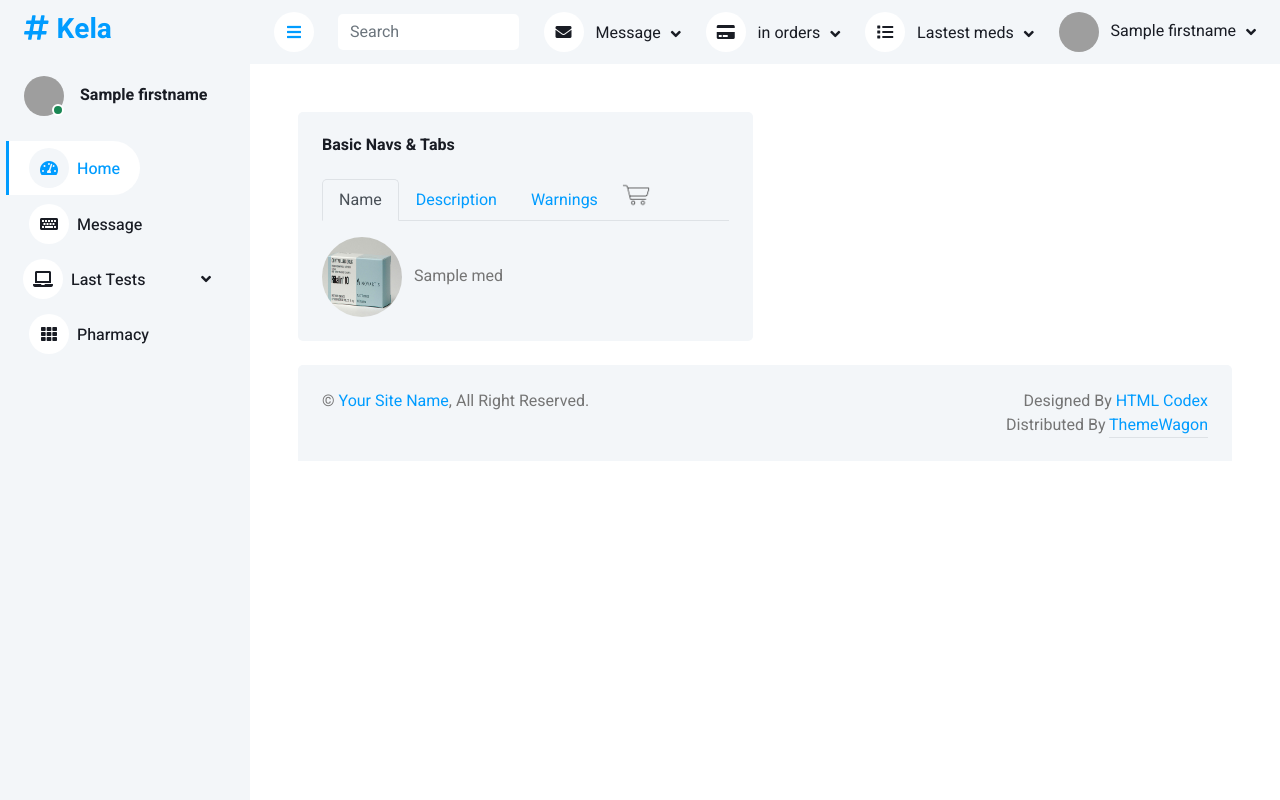
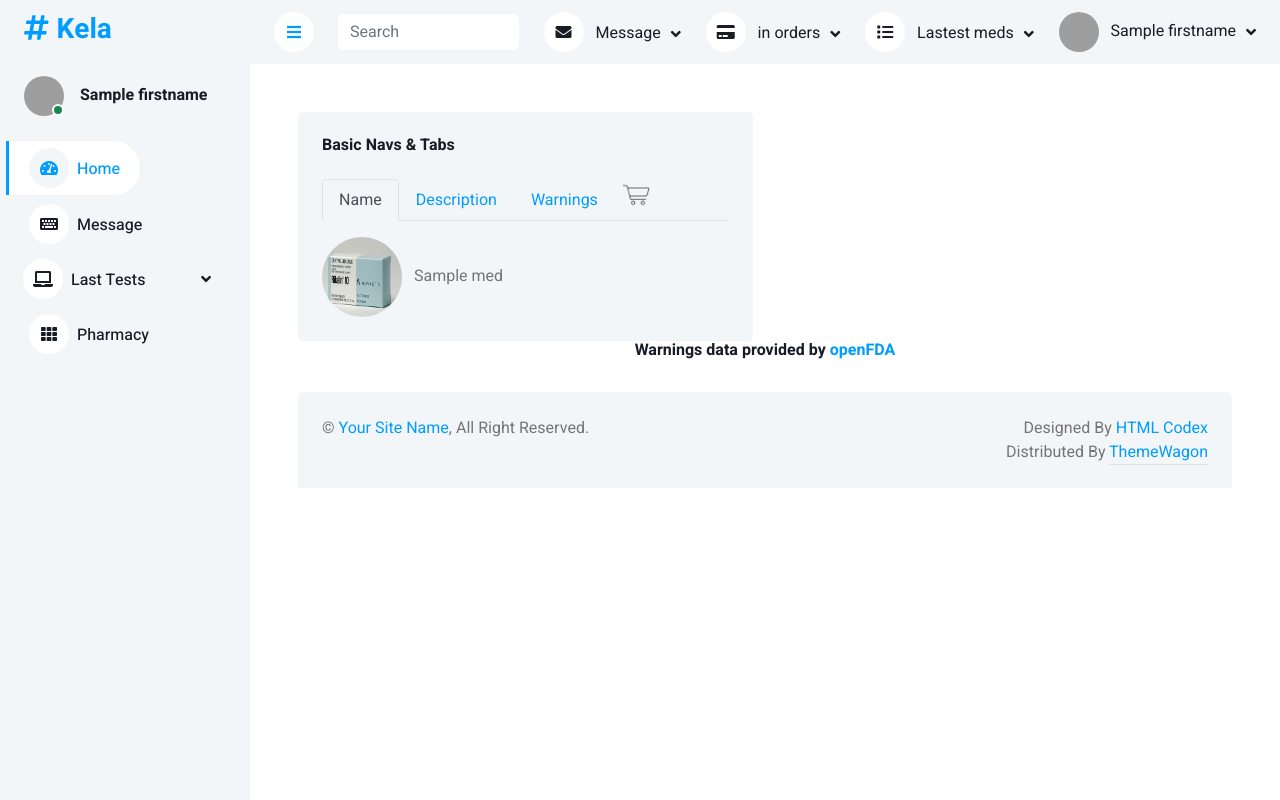
Before and after one commit to Project-Management-SCE/PM2022_TEAM_16, a Django app: template projectapp/templates/customers/pharmacy.html in a window 1280 px wide. Run offline with Django 3.2, Linux system fonts and the light colour scheme; the template is opened without the code that fills it: most values are stand-ins (such as "Sample title", 1, 10 or a date in 2020); some libraries are stand-ins or nearby versions; grey boxes are pictures that could not be loaded.

Commit message:
BSPM2022T16-48 API Credits

```diff
--- a/projectapp/templates/customers/pharmacy.html
+++ b/projectapp/templates/customers/pharmacy.html
@@ -231,6 +231,9 @@
                     </div>
                     {%endfor%}
                 </div>
+                <h6 style="text-align: center;">Warnings data provided by
+                    <a href="open.fda.gov">openFDA</a>
+                </h6>
             </div>
 
             <!-- Widgets End -->
```
